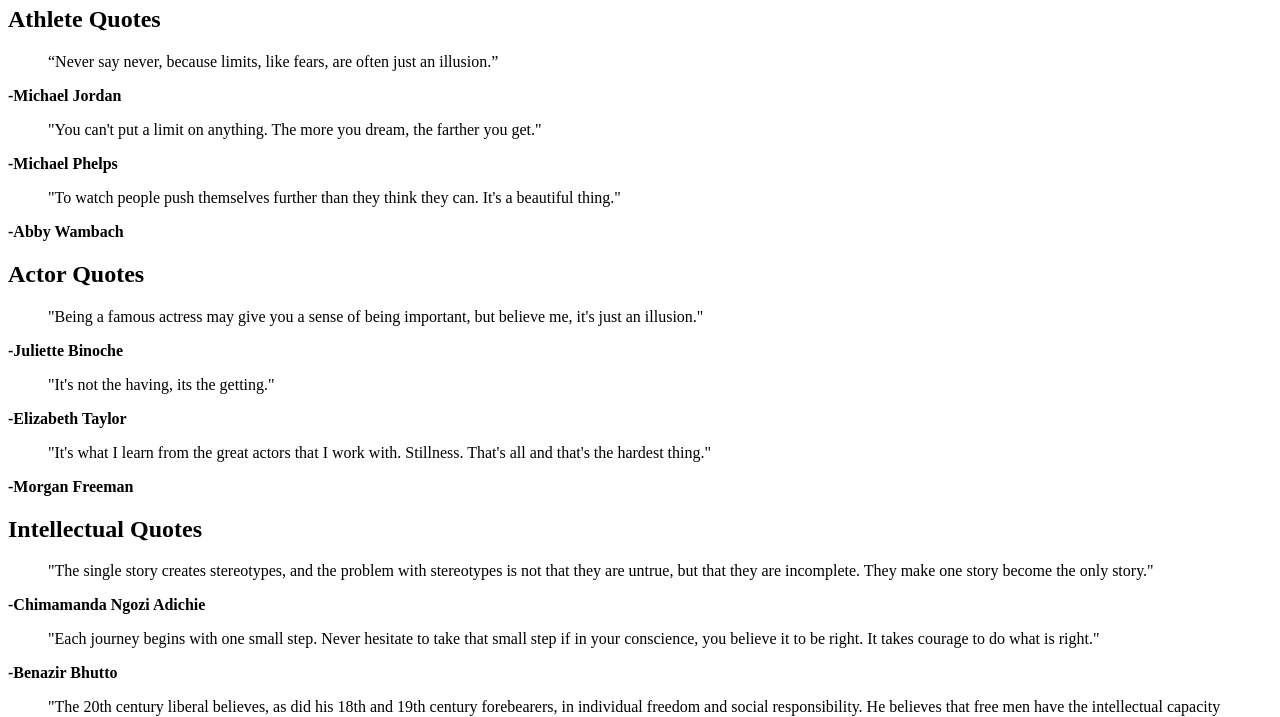
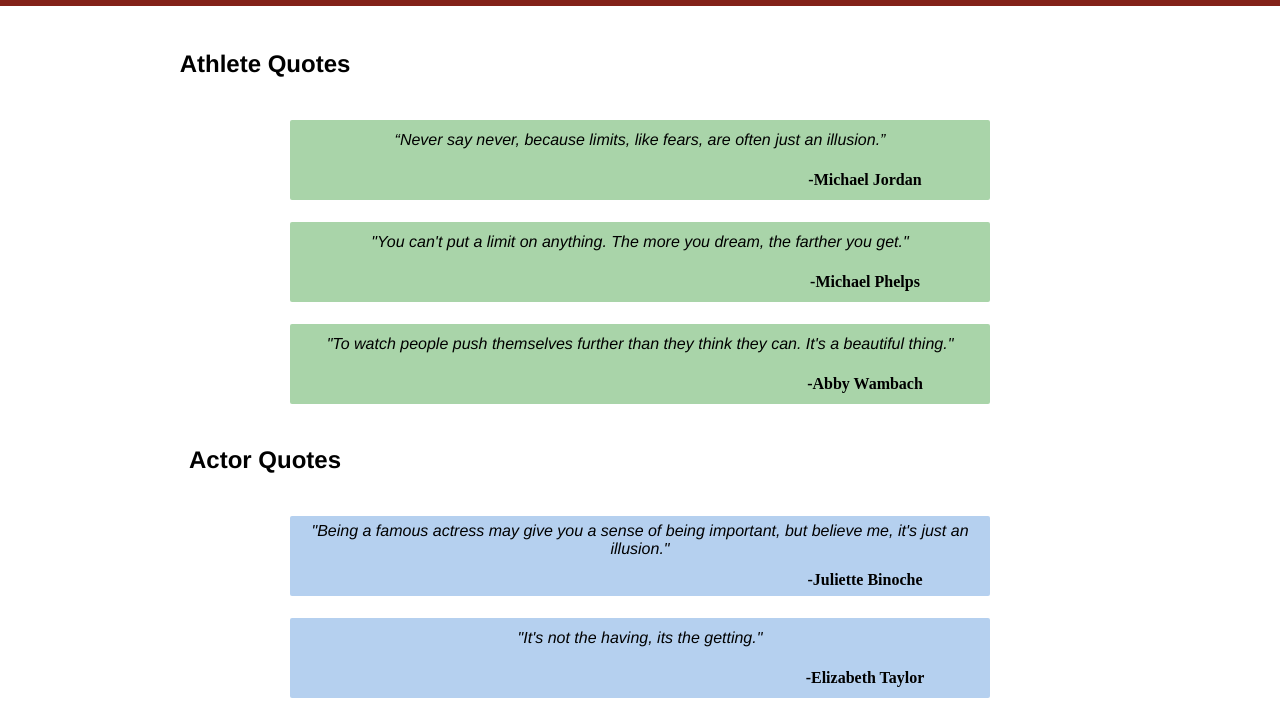
Before and after one commit to brokensythe/boolean-uk-html-quotebook, a website: page index.html in a window 1280 px wide. Shown: the part 74-791 px from the top of the page. Drawn offline with Linux system fonts and the light colour scheme.

Commit message:
added CSS grid layering

```diff
--- a/index.html
+++ b/index.html
@@ -4,14 +4,17 @@
     <meta charset="UTF-8" />
     <meta name="viewport" content="width=device-width, initial-scale=1.0" />
     <meta http-equiv="X-UA-Compatible" content="ie=edge" />
+    <link rel="stylesheet" href="style.css" />
     <title>Static Template</title>
   </head>
-  <body>
-    <header>
-      <h1>Quotebook</h1>
+  <body class="container">
+    <header class="header">
+      <h1 class="heading">Quotebook</h1>
     </header>
-    <article>
+    <article class="article">
+      <div class="athlete-quotes">
         <h2>Athlete Quotes</h2>
+        <div class="michael-jordan">
           <blockquote
             cite="https://www.goodreads.com/quotes/389221-never-say-never-because-limits-like-fears-are-often-just"
           >
@@ -23,17 +26,21 @@
           <figcaption>
             <strong>-Michael Jordan</strong>
           </figcaption>
+        </div>
+        <div class="michael-phelps">
           <blockquote
             cite="https://www.brainyquote.com/quotes/michael_phelps_167139"
           >
             <p>
-          "You can't put a limit on anything. The more you dream, the farther
-          you get."
+              "You can't put a limit on anything. The more you dream, the
+              farther you get."
             </p>
           </blockquote>
           <figcaption>
             <strong>-Michael Phelps</strong>
           </figcaption>
+        </div>
+        <div class="abby-wambach">
           <blockquote cite="https://www.azquotes.com/quote/1440798">
             <p>
               "To watch people push themselves further than they think they can.
@@ -43,71 +50,90 @@
           <figcaption>
             <strong>-Abby Wambach</strong>
           </figcaption>
+        </div>
+      </div>
+      <div class="actor-quotes">
         <h2>Actor Quotes</h2>
+        <div class="juliette-binoche">
           <blockquote
             cite="https://quotation.io/page/quote/famous-actress-may-give-sense-important"
           >
             <p>
-          "Being a famous actress may give you a sense of being important, but
-          believe me, it's just an illusion."
+              "Being a famous actress may give you a sense of being important,
+              but believe me, it's just an illusion."
             </p>
           </blockquote>
           <figcaption>
             <strong>-Juliette Binoche</strong>
           </figcaption>
+        </div>
+        <div class="elizabeth-taylor">
           <blockquote cite="https://www.quotes.net/quote/17897">
             <p>"It's not the having, its the getting."</p>
           </blockquote>
           <figcaption>
             <strong>-Elizabeth Taylor</strong>
           </figcaption>
+        </div>
+        <div class="morgan-freeman">
           <blockquote
             cite="https://www.brainyquote.com/quotes/morgan_freeman_342973"
           >
             <p>
-          "It's what I learn from the great actors that I work with. Stillness.
-          That's all and that's the hardest thing."
+              "It's what I learn from the great actors that I work with.
+              Stillness. That's all and that's the hardest thing."
             </p>
           </blockquote>
           <figcaption>
             <strong>-Morgan Freeman</strong>
           </figcaption>
+        </div>
+      </div>
+      <div class="intellectual-quotes">
         <h2>Intellectual Quotes</h2>
+        <div class="chimanda-ngozi-adichie">
           <blockquote
             cite="https://www.goodreads.com/quotes/522563-the-single-story-creates-stereotypes-and-the-problem-with-stereotypes"
           >
             <p>
               "The single story creates stereotypes, and the problem with
-          stereotypes is not that they are untrue, but that they are incomplete.
-          They make one story become the only story."
+              stereotypes is not that they are untrue, but that they are
+              incomplete. They make one story become the only story."
             </p>
           </blockquote>
           <figcaption>
             <strong>-Chimamanda Ngozi Adichie</strong>
           </figcaption>
+        </div>
+        <div class="benazir-bhutto">
           <blockquote
             cite="http://quotestank.blogspot.com/2013/12/benazir-bhutto-quotes.html"
           >
             <p>
-          "Each journey begins with one small step. Never hesitate to take that
-          small step if in your conscience, you believe it to be right. It takes
-          courage to do what is right."
+              "Each journey begins with one small step. Never hesitate to take
+              that small step if in your conscience, you believe it to be right.
+              It takes courage to do what is right."
             </p>
           </blockquote>
           <figcaption>
             <strong>-Benazir Bhutto</strong>
           </figcaption>
+        </div>
+        <div class="hubert-horatio-humphrey">
           <blockquote cite="https://quotesgram.com/famous-intellectual-quotes/">
             <p>
-          "The 20th century liberal believes, as did his 18th and 19th century
-          forebearers, in individual freedom and social responsibility. He
-          believes that free men have the intellectual capacity and moral
-          resources to overcome the forces of injustice and tyranny."
+              "The 20th century liberal believes, as did his 18th and 19th
+              century forebearers, in individual freedom and social
+              responsibility. He believes that free men have the intellectual
+              capacity and moral resources to overcome the forces of injustice
+              and tyranny."
             </p>
           </blockquote>
           <figcaption>
             <strong>-Hubert Horatio Humphrey</strong>
           </figcaption>
+        </div>
+      </div>
     </article>
   </body>
 </html>
--- /dev/null
+++ b/style.css
@@ -0,0 +1,119 @@
+* {
+  box-sizing: border-box;
+  margin: 0;
+}
+
+/* CONTAINERS */
+.container {
+  height: 100vh;
+  width: 100vw;
+  display: grid;
+  grid-template:
+    "header " 80px
+    "article " auto /
+    auto;
+}
+
+.header {
+  grid-area: header;
+  display: grid;
+  align-items: center;
+  background-color: rgb(131, 34, 25);
+  color: #fff;
+}
+
+.article {
+  grid-area: article;
+  display: grid;
+  background-color: #fff;
+  padding: 40px 170px;
+  grid-template:
+    "athlete-quotes " 1fr
+    "actor-quotes " 1fr
+    "intellectual-quotes " 1fr /
+    auto;
+
+  grid-gap: 10px;
+  font: 1em Helvetica, Arial, sans-serif;
+}
+
+/* ARTICLE GRID AREAS */
+.athlete-quotes {
+  grid-area: athlete-quotes;
+}
+
+.actor-quotes {
+  grid-area: actor-quotes;
+}
+
+.intellectual-quotes {
+  grid-area: intellectual-quotes;
+}
+
+h2 {
+  margin-bottom: 20px;
+  padding-right: 750px;
+}
+
+.michael-jordan strong,
+.michael-phelps strong,
+.abby-wambach strong,
+.juliette-binoche strong,
+.elizabeth-taylor strong,
+.morgan-freeman strong,
+.chimanda-ngozi-adichie strong,
+.benazir-bhutto strong,
+.hubert-horatio-humphrey strong {
+  padding-left: 450px;
+  font: bold 1em "Times New Roman", Times, serif;
+}
+
+.michael-jordan,
+.michael-phelps,
+.abby-wambach,
+.juliette-binoche,
+.elizabeth-taylor,
+.morgan-freeman,
+.chimanda-ngozi-adichie,
+.benazir-bhutto,
+.hubert-horatio-humphrey {
+  display: grid;
+  place-items: center;
+  height: 80px;
+  width: 700px;
+  border-radius: 2px;
+}
+
+.athlete-quotes,
+.actor-quotes,
+.intellectual-quotes {
+  display: grid;
+  place-items: center;
+  grid-gap: 15px;
+  margin-bottom: 25px;
+}
+
+.michael-jordan p,
+.michael-phelps p,
+.abby-wambach p,
+.juliette-binoche p,
+.elizabeth-taylor p,
+.morgan-freeman p,
+.chimanda-ngozi-adichie p,
+.benazir-bhutto p,
+.hubert-horatio-humphrey p {
+  font-style: italic;
+  text-align: center;
+}
+
+.athlete-quotes div {
+  background-color: rgba(107, 182, 107, 0.581);
+}
+
+.actor-quotes div {
+  background-color: rgba(128, 174, 227, 0.581);
+}
+
+.intellectual-quotes div {
+  background-color: rgba(205, 205, 46, 0.581);
+}
```
Also changed, not shown: .codesandbox/workspace.json (added). Lines whose indentation alone changed are shown as unchanged.
